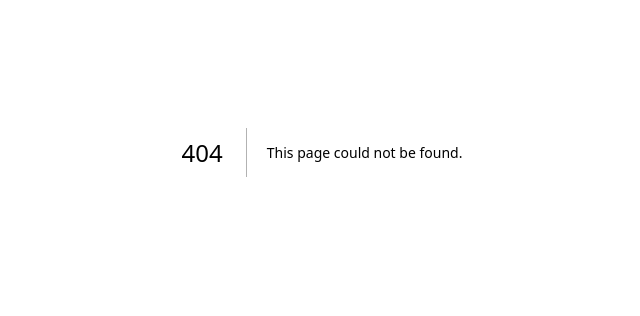
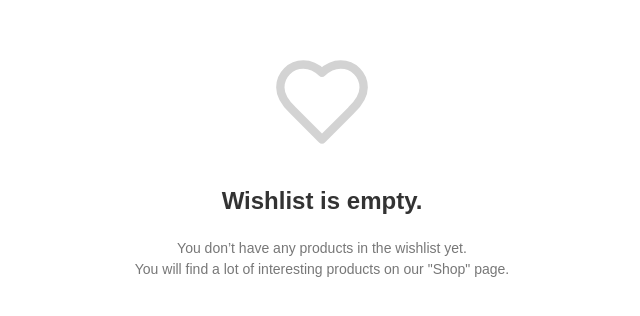
Before and after one commit to quintusintern/Shopify-web, a Next.js app: page /User in a window 1280 px wide. Before the commit this address had no page. Shown: the part 248-564 px from the top of the page, without its empty margins (318-958 px from the left). Built offline with nearby package versions, Linux system fonts and the light colour scheme.

Commit message:
Wishlist

```diff
--- /dev/null
+++ b/src/app/User/page.jsx
@@ -0,0 +1,9 @@
+import EmptyWishlist from "@/components/Emptywishlist";
+
+const User = () => {
+    return <>
+    <EmptyWishlist/>
+    </>
+  };
+
+  export default User;
--- /dev/null
+++ b/src/components/Emptywishlist/Emptywishlist.module.css
@@ -0,0 +1,43 @@
+.emptyWishlist {
+    display: flex;
+    flex-direction: column;
+    align-items: center;
+    justify-content: center;
+    height: 100vh;
+    text-align: center;
+    color: #333;
+
+  }
+
+  .emptyIcon {
+    width: 100px;
+    height: 150px;
+    color: #d3d3d3;
+    margin-bottom: 0;
+    gap:20px;
+  }
+
+  .title {
+    font-size: 24px;
+    font-weight: bold;
+    margin-top: 10px;
+    margin-bottom: 20px; /* This adds space after "Wishlist is empty." */
+}
+
+
+
+  .description {  /* Add a local class for p */
+    font-size: 14px;
+    color: #777;
+    margin-top: 5px;
+  }
+
+  .shopLink {
+    color: #007bff;
+    text-decoration: none;
+    font-weight: bold;
+  }
+
+  .shopLink:hover {
+    text-decoration: underline;
+  }
--- /dev/null
+++ b/src/components/Emptywishlist/index.jsx
@@ -0,0 +1,21 @@
+"use client";
+
+import React from "react";
+import styles from "./EmptyWishlist.module.css";
+import { Heart } from "lucide-react"; // Using Lucide icon, or you can use an image
+
+const EmptyWishlist = () => {
+  return (
+    <div className={styles.emptyWishlist}>
+      <Heart className={styles.emptyIcon} />
+      <h2 className={styles.title}>Wishlist is empty.</h2>
+      <p className={styles.description}>You don’t have any products in the wishlist yet.</p>
+      <p className={styles.description}>
+        You will find a lot of interesting products on our{" "}
+        <a href="/shop" >"Shop"</a> page.
+      </p>
+    </div>
+  );
+};
+
+export default EmptyWishlist;
```
Also changed, not shown: src/components/Navbar/index.jsx (+4 -4 lines), src/components/Wishlist/Wishlist.module.css (added, +20 -0 lines), src/components/Wishlist/index.jsx (added, +17 -0 lines).
